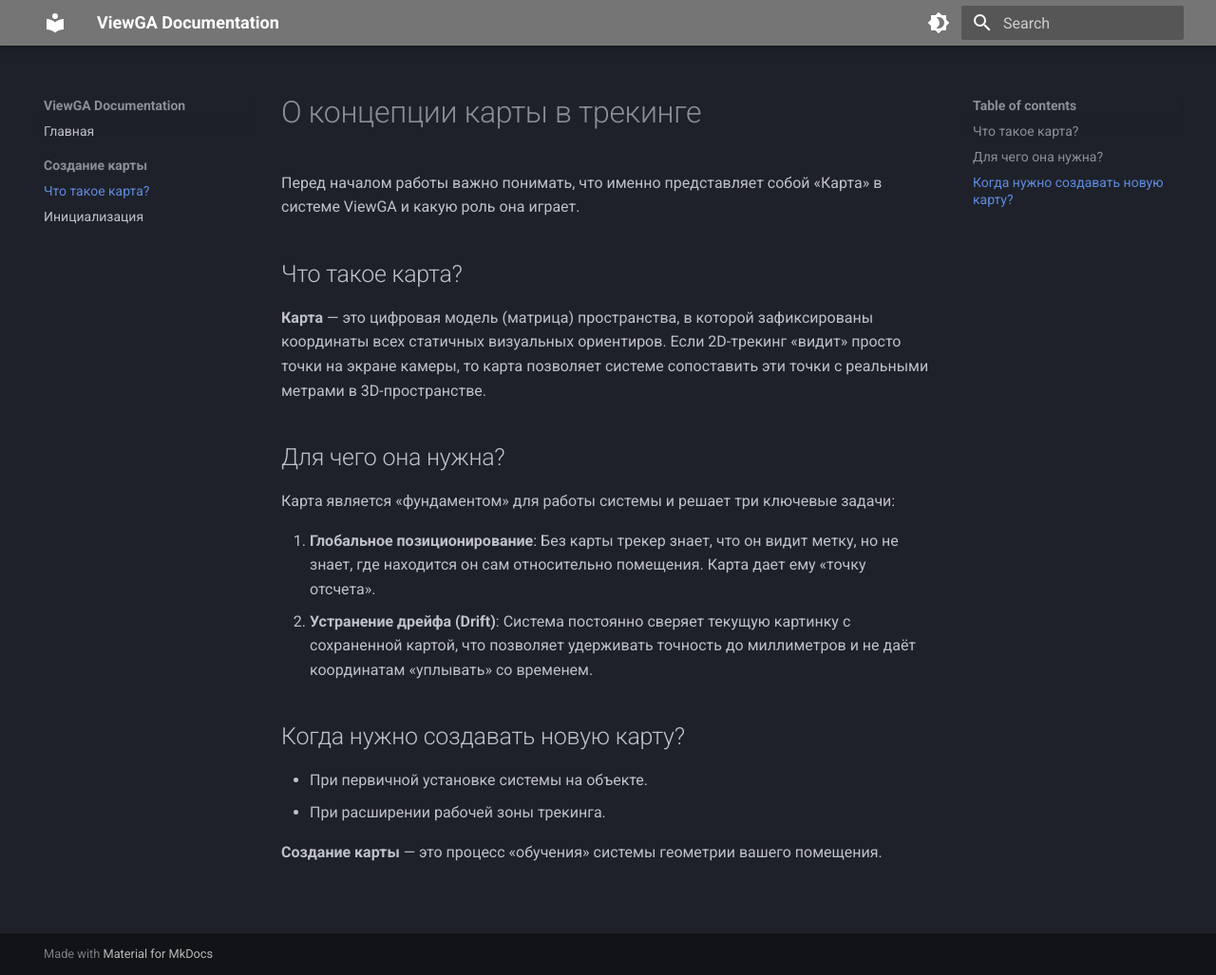
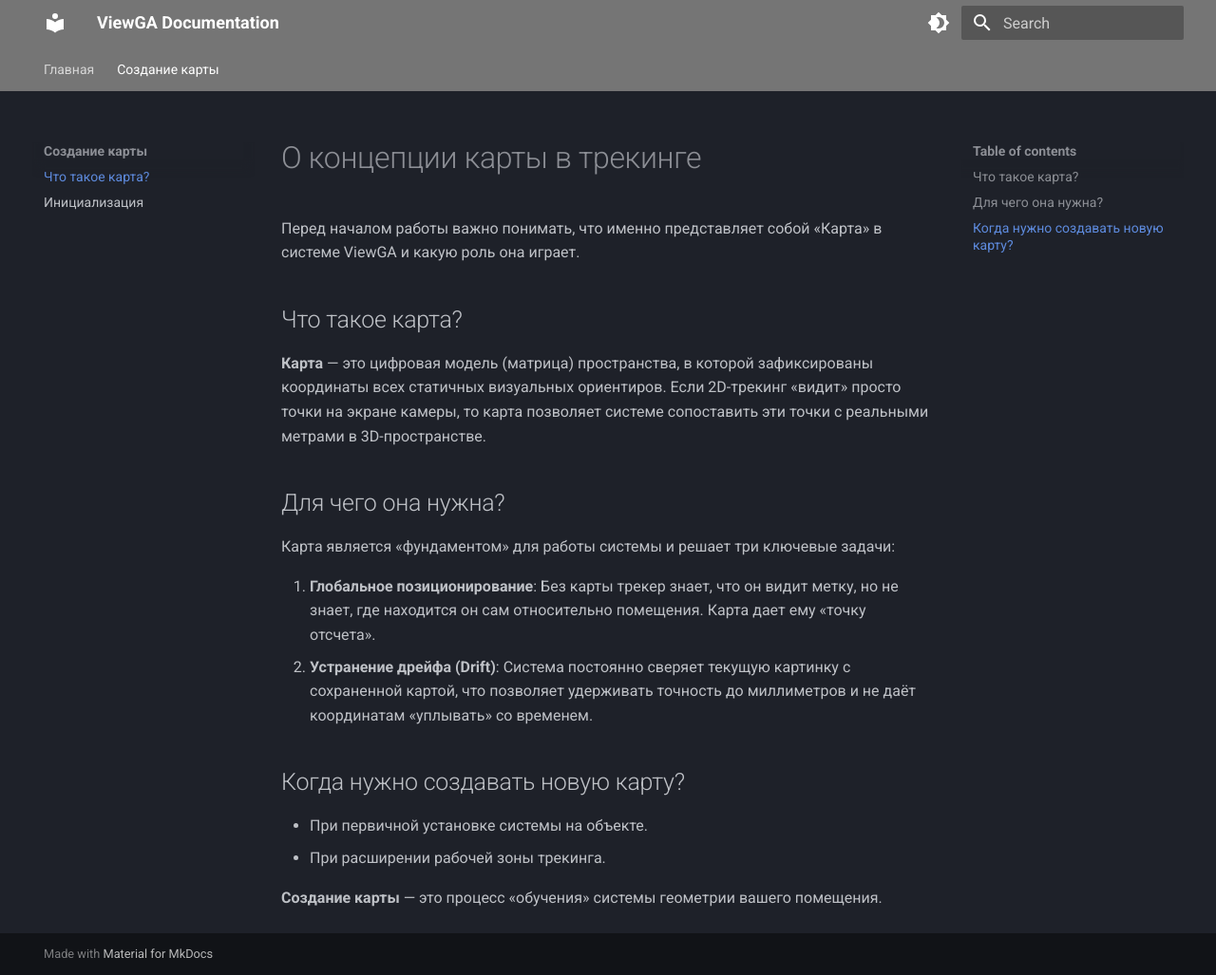
Before and after one commit to AlexanderBelovViewGA/ViewGA, an MkDocs documentation site: the page built from docs/map/index.md, in a window 1280 px wide and 1027 px high. Shown: the whole window at 95% size. Built offline with MkDocs 1.6.1 and Material for MkDocs 9.7.7, drawn with Linux system fonts in a browser that asks for light colours.

Commit message:
Update mkdocs.yml

```diff
--- a/mkdocs.yml
+++ b/mkdocs.yml
@@ -18,9 +18,13 @@ theme:
         name: Светлая тема
 
   features:
-    - navigation.sections
-    - navigation.top
-    - content.code.copy
+    - navigation.tabs              # Главные разделы выносятся в верхнюю панель
+    - navigation.sections          # Группировка подразделов слева
+    - navigation.sticky            # Шапка прилипает к верху
+    - navigation.tracking          # Подсвечивает, где ты сейчас находишься, при скролле
+    - navigation.top               # Кнопка быстрой прокрутки вверх
+    - search.suggest               # Умные подсказки в поиске
+    - search.highlight             # Подсветка найденного текста
 
 nav:
   - Главная: index.md
```
